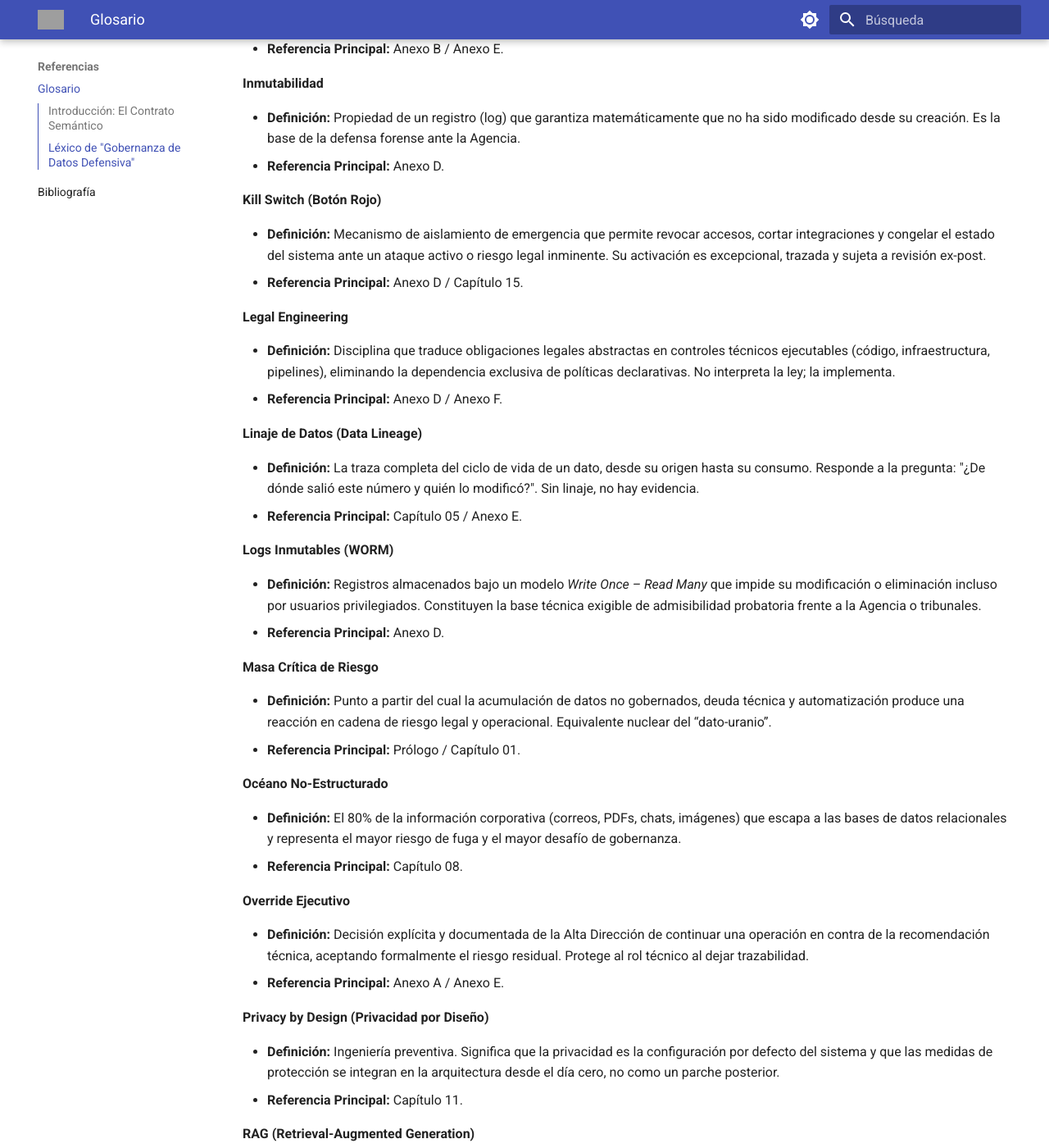
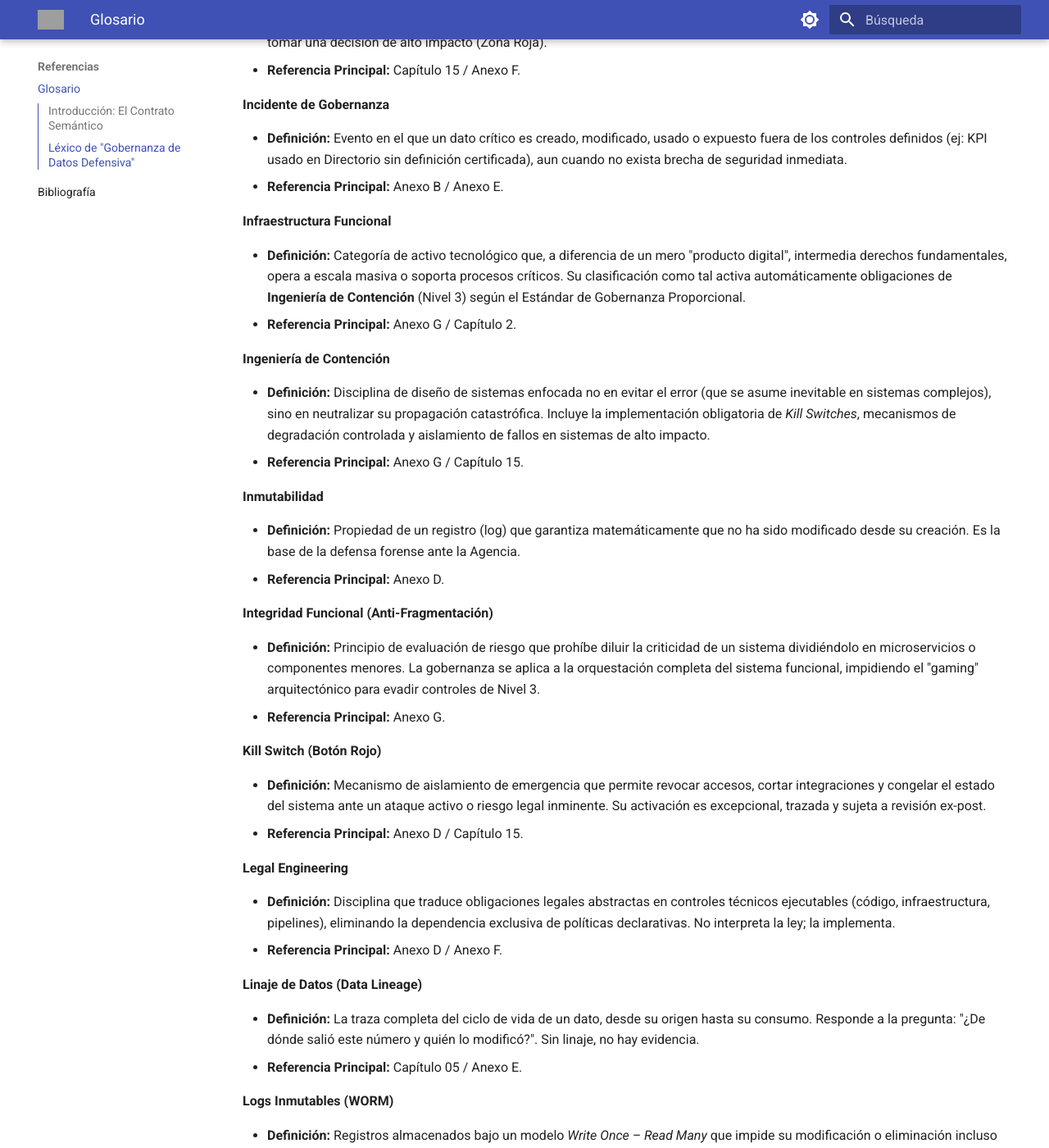
Before and after one commit to jccarvajal/gobernanza-datos, an MkDocs documentation site: the page built from docs/referencias/Glosario.md, in a window 1280 px wide and 1400 px high, scrolled down 3984 px. Shown: the whole window at 82% size. Built offline with MkDocs 1.6.1 and Material for MkDocs 9.7.7, drawn with Linux system fonts in a browser that asks for light colours; some of the changed text lies outside the part shown; grey boxes are pictures that could not be loaded.

Commit message:
glosario

```diff
--- a/docs/referencias/Glosario.md
+++ b/docs/referencias/Glosario.md
@@ -113,6 +113,11 @@
 * **Definición:** Introducción deliberada de controles, validaciones y bloqueos técnicos que ralentizan acciones de alto riesgo. La fricción no es un costo político, sino un mecanismo de seguridad para evitar daño sistémico.
 * **Referencia Principal:** Epílogo / Capítulo 15.
 
+**Gate de Despliegue (Deployment Gate)**
+
+* **Definición:** Punto de control automatizado en el pipeline de CI/CD que impide físicamente el paso a producción de un software si no cumple condiciones predefinidas (ej: `EIPD_Approved = True`). Transforma el cumplimiento normativo de un "checklist de papel" a una "condición de compilación" bloqueante.
+* **Referencia Principal:** Anexo F / Capítulo 11.
+
 **Gobernanza como Código (Governance as Code)**
 
 * **Definición:** La práctica de implementar políticas de cumplimiento (privacidad, seguridad, retención) directamente en la infraestructura y el software, en lugar de en manuales de procedimiento.
@@ -133,10 +138,25 @@
 * **Definición:** Evento en el que un dato crítico es creado, modificado, usado o expuesto fuera de los controles definidos (ej: KPI usado en Directorio sin definición certificada), aun cuando no exista brecha de seguridad inmediata.
 * **Referencia Principal:** Anexo B / Anexo E.
 
+**Infraestructura Funcional**
+
+* **Definición:** Categoría de activo tecnológico que, a diferencia de un mero "producto digital", intermedia derechos fundamentales, opera a escala masiva o soporta procesos críticos. Su clasificación como tal activa automáticamente obligaciones de **Ingeniería de Contención** (Nivel 3) según el Estándar de Gobernanza Proporcional.
+* **Referencia Principal:** Anexo G / Capítulo 2.
+
+**Ingeniería de Contención**
+
+* **Definición:** Disciplina de diseño de sistemas enfocada no en evitar el error (que se asume inevitable en sistemas complejos), sino en neutralizar su propagación catastrófica. Incluye la implementación obligatoria de *Kill Switches*, mecanismos de degradación controlada y aislamiento de fallos en sistemas de alto impacto.
+* **Referencia Principal:** Anexo G / Capítulo 15.
+
 **Inmutabilidad**
 
 * **Definición:** Propiedad de un registro (log) que garantiza matemáticamente que no ha sido modificado desde su creación. Es la base de la defensa forense ante la Agencia.
 * **Referencia Principal:** Anexo D.
+
+**Integridad Funcional (Anti-Fragmentación)**
+
+* **Definición:** Principio de evaluación de riesgo que prohíbe diluir la criticidad de un sistema dividiéndolo en microservicios o componentes menores. La gobernanza se aplica a la orquestación completa del sistema funcional, impidiendo el "gaming" arquitectónico para evadir controles de Nivel 3.
+* **Referencia Principal:** Anexo G.
 
 **Kill Switch (Botón Rojo)**
 
@@ -178,6 +198,11 @@
 * **Definición:** Ingeniería preventiva. Significa que la privacidad es la configuración por defecto del sistema y que las medidas de protección se integran en la arquitectura desde el día cero, no como un parche posterior.
 * **Referencia Principal:** Capítulo 11.
 
+**Proporcionalidad Arquitectónica**
+
+* **Definición:** Principio de diseño que establece que el nivel de formalidad, trazabilidad y control exigido a un sistema debe escalar proporcionalmente a su poder sistémico e impacto potencial en derechos, escala o irreversibilidad. No todos los sistemas requieren el mismo estándar; pero aquellos clasificados como **Infraestructura Funcional** activan obligaciones reforzadas de Ingeniería de Contención y responsabilidad nominativa.
+* **Referencia Principal:** Anexo G.
+
 **RAG (Retrieval-Augmented Generation)**
 
 * **Definición:** Arquitectura cognitiva que obliga a un LLM (modelo de lenguaje) a consultar una base de conocimientos verificada (Vector DB) antes de generar una respuesta, reduciendo la alucinación.
@@ -218,6 +243,11 @@
 * **Definición:** Acto explícito mediante el cual la Alta Dirección asume un riesgo técnico previamente advertido, dejando constancia escrita de que la decisión excede la recomendación profesional. Libera al rol técnico de responsabilidad funcional.
 * **Referencia Principal:** Anexo A / Anexo E.
 
+**Trazabilidad de la Omisión**
+
+* **Definición:** Registro forense obligatorio de la decisión de **NO actuar** ante una alerta crítica o incidente (ej: no activar un *Kill Switch*). Transforma la inacción (usualmente invisible) en una decisión ejecutiva auditable, eliminando la "negación plausible" de la responsabilidad directiva.
+* **Referencia Principal:** Anexo G / Anexo D.
+
 **TTL (Time-To-Live)**
 
 * **Definición:** Metadato que define la fecha de caducidad automática de un registro de datos. Implementar TTL es la única forma técnica de cumplir con el principio de "Limitación del Plazo de Conservación".
```
